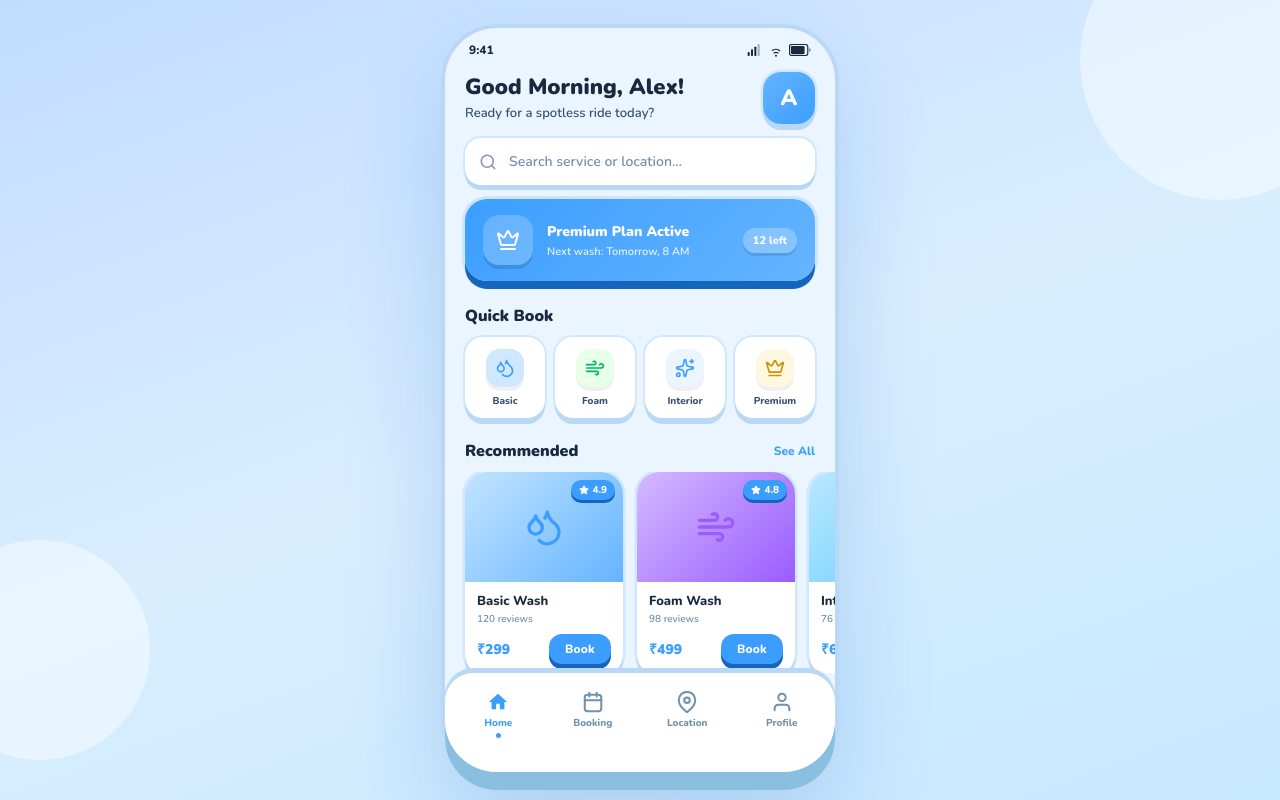
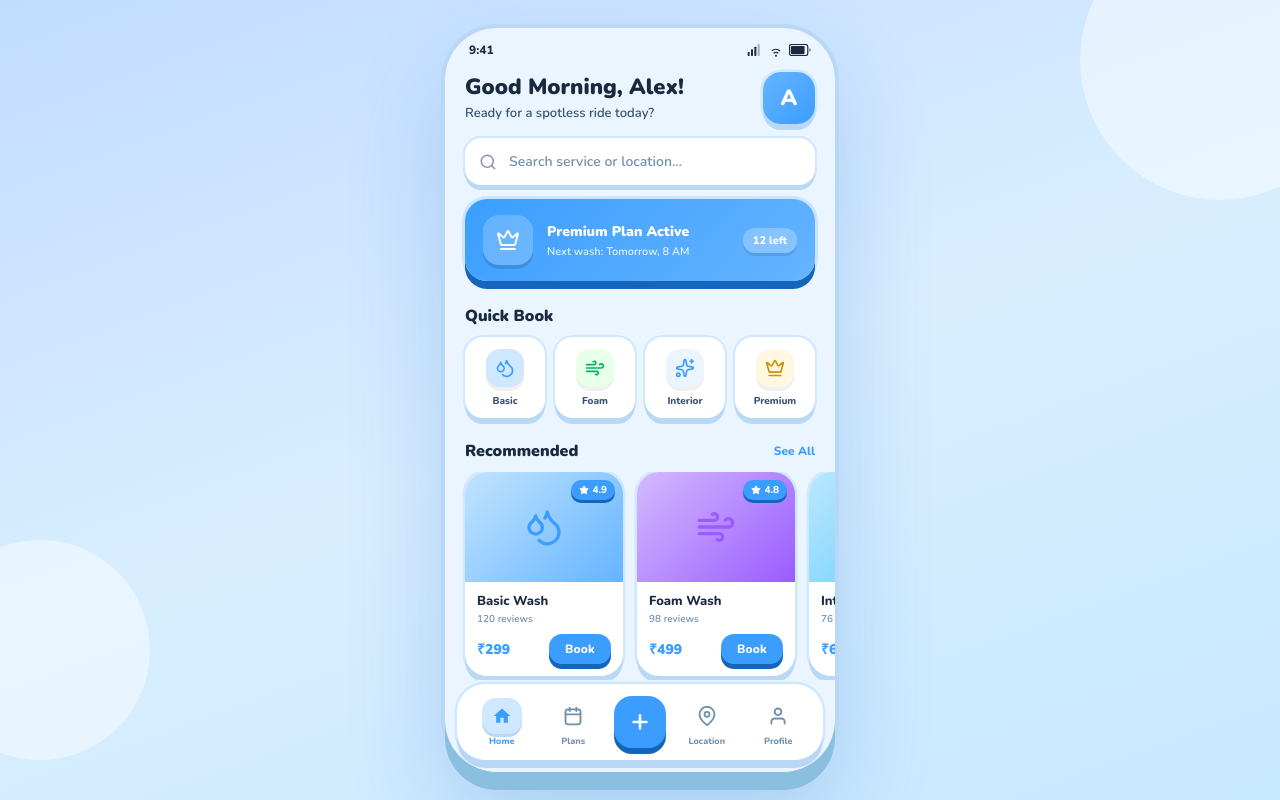
Before and after one commit to soumyaguptaworks-hash/daily-car-wash, a React (Vite) app: page /home in a window 1280 px wide. Built offline with nearby package versions, Linux system fonts and the light colour scheme.

Commit message:
Redesign bottom nav: floating card with FAB, rounded icon containers, active state highlight

```diff
--- a/src/components/BottomNav.jsx
+++ b/src/components/BottomNav.jsx
@@ -1,18 +1,19 @@
 import { useNavigate, useLocation } from 'react-router-dom';
+import { Plus } from 'lucide-react';
 
-const tabs = [
+const leftTabs = [
   {
     label: 'Home', path: '/home',
     icon: (
-      <svg width="22" height="22" viewBox="0 0 24 24" fill="currentColor">
+      <svg width="20" height="20" viewBox="0 0 24 24" fill="currentColor">
         <path d="M10 20v-6h4v6h5v-8h3L12 3 2 12h3v8z"/>
       </svg>
     ),
   },
   {
-    label: 'Booking', path: '/bookings',
+    label: 'Plans', path: '/plans',
     icon: (
-      <svg width="22" height="22" viewBox="0 0 24 24" fill="none" stroke="currentColor" strokeWidth="2.2" strokeLinecap="round">
+      <svg width="20" height="20" viewBox="0 0 24 24" fill="none" stroke="currentColor" strokeWidth="2.2" strokeLinecap="round">
         <rect x="3" y="4" width="18" height="18" rx="3"/>
         <line x1="16" y1="2" x2="16" y2="6"/>
         <line x1="8" y1="2" x2="8" y2="6"/>
@@ -20,10 +21,13 @@ const tabs = [
       </svg>
     ),
   },
+];
+
+const rightTabs = [
   {
     label: 'Location', path: '/location',
     icon: (
-      <svg width="22" height="22" viewBox="0 0 24 24" fill="none" stroke="currentColor" strokeWidth="2.2" strokeLinecap="round">
+      <svg width="20" height="20" viewBox="0 0 24 24" fill="none" stroke="currentColor" strokeWidth="2.2" strokeLinecap="round">
         <path d="M21 10c0 7-9 13-9 13s-9-6-9-13a9 9 0 0 1 18 0z"/>
         <circle cx="12" cy="10" r="3"/>
       </svg>
@@ -32,7 +36,7 @@ const tabs = [
   {
     label: 'Profile', path: '/profile',
     icon: (
-      <svg width="22" height="22" viewBox="0 0 24 24" fill="none" stroke="currentColor" strokeWidth="2.2" strokeLinecap="round">
+      <svg width="20" height="20" viewBox="0 0 24 24" fill="none" stroke="currentColor" strokeWidth="2.2" strokeLinecap="round">
         <path d="M20 21v-2a4 4 0 0 0-4-4H8a4 4 0 0 0-4 4v2"/>
         <circle cx="12" cy="7" r="4"/>
       </svg>
@@ -44,18 +48,23 @@ export default function BottomNav() {
   const navigate = useNavigate();
   const { pathname } = useLocation();
 
+  const renderTab = t => {
+    const active = pathname.startsWith(t.path);
+    return (
+      <button key={t.path} className={`nav-item${active ? ' active' : ''}`} onClick={() => navigate(t.path)}>
+        <span className={active ? 'nav-icon-wrap active-wrap' : 'nav-icon-wrap'}>{t.icon}</span>
+        <span className="nav-label">{t.label}</span>
+      </button>
+    );
+  };
+
   return (
     <div className="bottom-nav">
-      {tabs.map(t => {
-        const active = pathname.startsWith(t.path);
-        return (
-          <button key={t.path} className={`nav-item${active ? ' active' : ''}`} onClick={() => navigate(t.path)}>
-            {t.icon}
-            {t.label}
-            {active && <span className="nav-dot" />}
-          </button>
-        );
-      })}
+      {leftTabs.map(renderTab)}
+      <button className="nav-fab" onClick={() => navigate('/bookings')}>
+        <Plus size={22} color="#fff" strokeWidth={2.8} />
+      </button>
+      {rightTabs.map(renderTab)}
     </div>
   );
 }
--- a/src/index.css
+++ b/src/index.css
@@ -108,12 +108,14 @@ body::after  { width: 220px; height: 220px; bottom: 40px; left: -70px; }
 /* ── Bottom nav ── */
 .bottom-nav {
   display: flex;
+  align-items: center;
   background: #fff;
-  border-radius: 28px 28px 0 0;
-  padding: 12px 8px 28px;
-  box-shadow: 0 -5px 0 0 #B8D8F5, 0 0 0 2px #D0E8FF;
+  border-radius: 28px;
+  padding: 10px 10px;
+  margin: 0 12px 12px;
+  box-shadow: 0 8px 0 0 #B8D8F5, 0 0 0 2.5px #D0E8FF;
   flex-shrink: 0;
-  gap: 4px;
+  gap: 2px;
 }
 .nav-item {
   flex: 1;
@@ -121,19 +123,38 @@ body::after  { width: 220px; height: 220px; bottom: 40px; left: -70px; }
   flex-direction: column;
   align-items: center;
   gap: 3px;
-  font-size: 10px;
+  font-size: 9px;
   font-weight: 800;
   color: var(--text-soft);
   cursor: pointer;
-  padding: 6px 4px;
-  border-radius: 14px;
+  padding: 4px 2px;
+  border-radius: 16px;
   border: none;
   background: none;
   font-family: 'Nunito', sans-serif;
   transition: all 0.15s ease;
 }
 .nav-item.active { color: var(--blue); }
-.nav-dot { width: 5px; height: 5px; border-radius: 50%; background: var(--blue); }
+.nav-label { line-height: 1; }
+.nav-icon-wrap {
+  display: flex; align-items: center; justify-content: center;
+  width: 40px; height: 36px; border-radius: 14px;
+  transition: all 0.15s ease;
+}
+.active-wrap {
+  background: #D0E8FF;
+  box-shadow: 0 3px 0 0 #B8D8F5;
+}
+.nav-fab {
+  width: 52px; height: 52px; border-radius: 18px; flex-shrink: 0;
+  background: var(--blue); color: #fff;
+  display: flex; align-items: center; justify-content: center;
+  border: none; cursor: pointer;
+  box-shadow: 0 6px 0 0 var(--blue-shadow);
+  transition: transform 0.1s, box-shadow 0.1s;
+  margin: 0 4px;
+}
+.nav-fab:active { transform: translateY(4px); box-shadow: 0 2px 0 0 var(--blue-shadow); }
 
 /* ═══ CLAY DESIGN SYSTEM ═══ */
 .clay-card {
```
